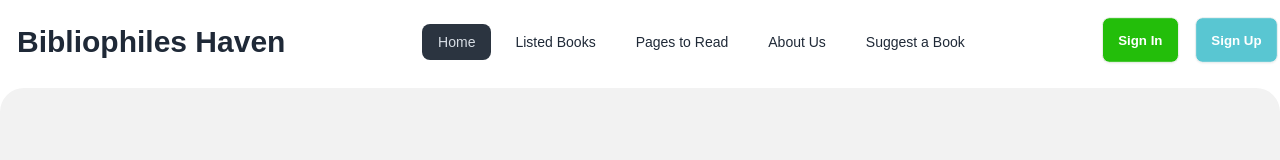
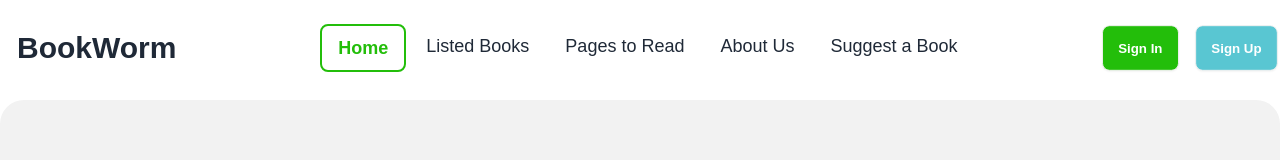
Before and after one commit to arparvej1/assignment-8-book-review, a React (Create React App) app: page / in a window 1280 px wide. Shown: the top 160 px of the page. Built offline with nearby package versions, Linux system fonts and the light colour scheme.

Commit message:
NavLink color class added

```diff
--- a/src/components/Header/Header.jsx
+++ b/src/components/Header/Header.jsx
@@ -2,12 +2,15 @@ import { Link, NavLink } from 'react-router-dom';
 
 const Header = () => {
 
+  const navActiveClass = 'border-2 border-[#23BE0A] text-[#23BE0A] text-lg font-semibold';
+  const navClass = 'text-lg';
+
   const links = <>
-    <li><NavLink to="/">Home</NavLink></li>
-    <li><NavLink to="/listed-books">Listed Books</NavLink></li>
-    <li><NavLink to="/pages-to-read">Pages to Read</NavLink></li>
-    <li><NavLink to="/about-us">About Us</NavLink></li>
-    <li><NavLink to="/suggest-a-book">Suggest a Book</NavLink></li>
+    <li><NavLink to="/" className={({ isActive }) => (isActive ? `${navActiveClass}` : `${navClass}`)}>Home</NavLink></li>
+    <li><NavLink to="/listed-books" className={({ isActive }) => (isActive ? `${navActiveClass}` : `${navClass}`)}>Listed Books</NavLink></li>
+    <li><NavLink to="/pages-to-read" className={({ isActive }) => (isActive ? `${navActiveClass}` : `${navClass}`)}>Pages to Read</NavLink></li>
+    <li><NavLink to="/about-us" className={({ isActive }) => (isActive ? `${navActiveClass}` : `${navClass}`)}>About Us</NavLink></li>
+    <li><NavLink to="/suggest-a-book" className={({ isActive }) => (isActive ? `${navActiveClass}` : `${navClass}`)}>Suggest a Book</NavLink></li>
   </>
 
   const userBtn = <>
@@ -17,7 +20,7 @@ const Header = () => {
 
   return (
     <>
-      <nav className='flex justify-between'>
+      <nav className='flex justify-between items-center'>
         <div className='flex w-full md:w-auto justify-between md:justify-start items-center'>
           <div className='flex lg:hidden'>
             <div className="dropdown">
@@ -28,10 +31,10 @@ const Header = () => {
               </ul>
             </div>
           </div>
-          <Link className="btn btn-ghost text-2xl md:text-3xl font-bold">Bibliophiles Haven</Link>
+          <Link className="btn btn-ghost text-2xl md:text-3xl font-bold">BookWorm</Link>
         </div>
         <div className="navbar-center hidden lg:flex">
-          <ul className="menu menu-horizontal px-1 flex gap-2">
+          <ul className="menu menu-horizontal px-1 flex gap-1">
             {links}
           </ul>
         </div>
@@ -40,7 +43,6 @@ const Header = () => {
         </div>
       </nav>
     </>
-
   );
 };
 
```
Also changed, not shown: 1 other file (tests, documents, lock files or other folders).
